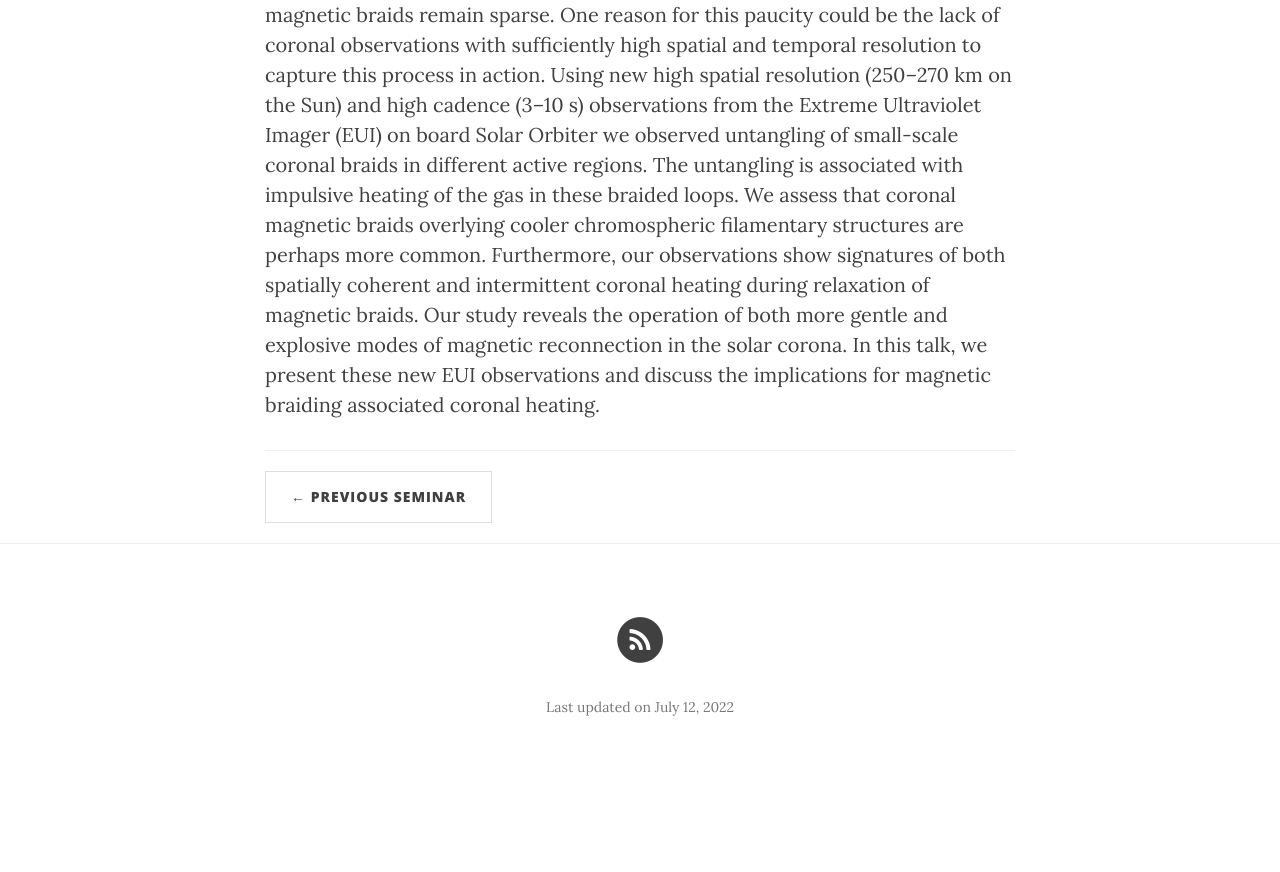
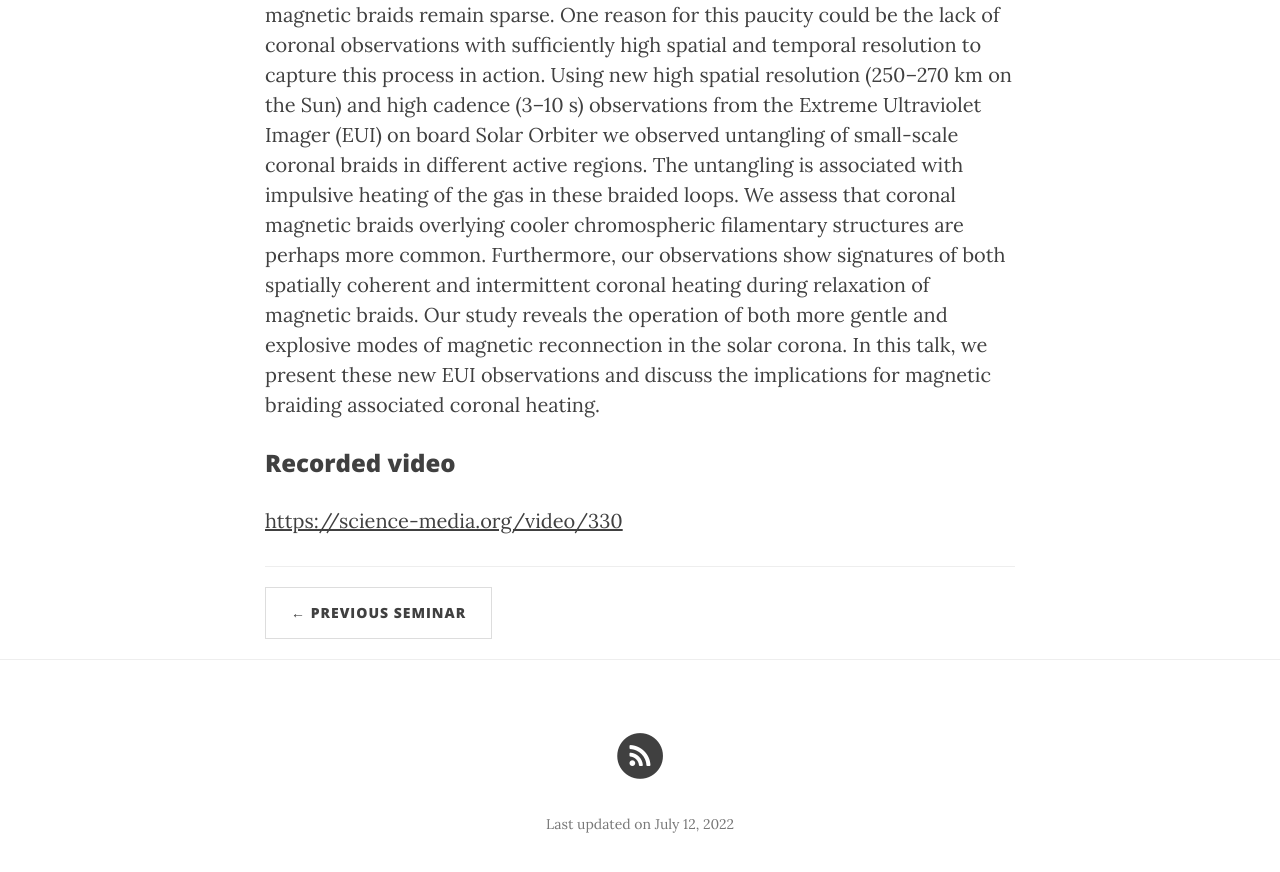
Before and after one commit to ITA-Solar/espos, a Jekyll site: the page built from _posts/2022-07-07-Chitta.md, in a window 1280 px wide and 900 px high, scrolled down 759 px. Shown: the top 872 px of the window. Built offline with Jekyll 4.4.1, drawn with Linux system fonts in a browser that asks for light colours; nearby versions of some CDN libraries; before the commit the page ends 1542 px from its top, so only the background shows below that.

Commit message:
Update 2022-07-07-Chitta.md

```diff
--- a/_posts/2022-07-07-Chitta.md
+++ b/_posts/2022-07-07-Chitta.md
@@ -10,3 +10,7 @@ published:  true
 
 ## Abstract
 Relaxation of braided coronal magnetic fields through reconnection is thought to be a source of energy to heat plasma in active region coronal loops. However, observations of active region coronal heating associated with untangling of magnetic braids remain sparse. One reason for this paucity could be the lack of coronal observations with sufficiently high spatial and temporal resolution to capture this process in action. Using new high spatial resolution (250–270 km on the Sun) and high cadence (3–10 s) observations from the Extreme Ultraviolet Imager (EUI) on board Solar Orbiter we observed untangling of small-scale coronal braids in different active regions. The untangling is associated with impulsive heating of the gas in these braided loops. We assess that coronal magnetic braids overlying cooler chromospheric filamentary structures are perhaps more common. Furthermore, our observations show signatures of both spatially coherent and intermittent coronal heating during relaxation of magnetic braids. Our study reveals the operation of both more gentle and explosive modes of magnetic reconnection in the solar corona. In this talk, we present these new EUI observations and discuss the implications for magnetic braiding associated coronal heating.
+
+### Recorded video
+
+[https://science-media.org/video/330](https://science-media.org/video/330)
```
